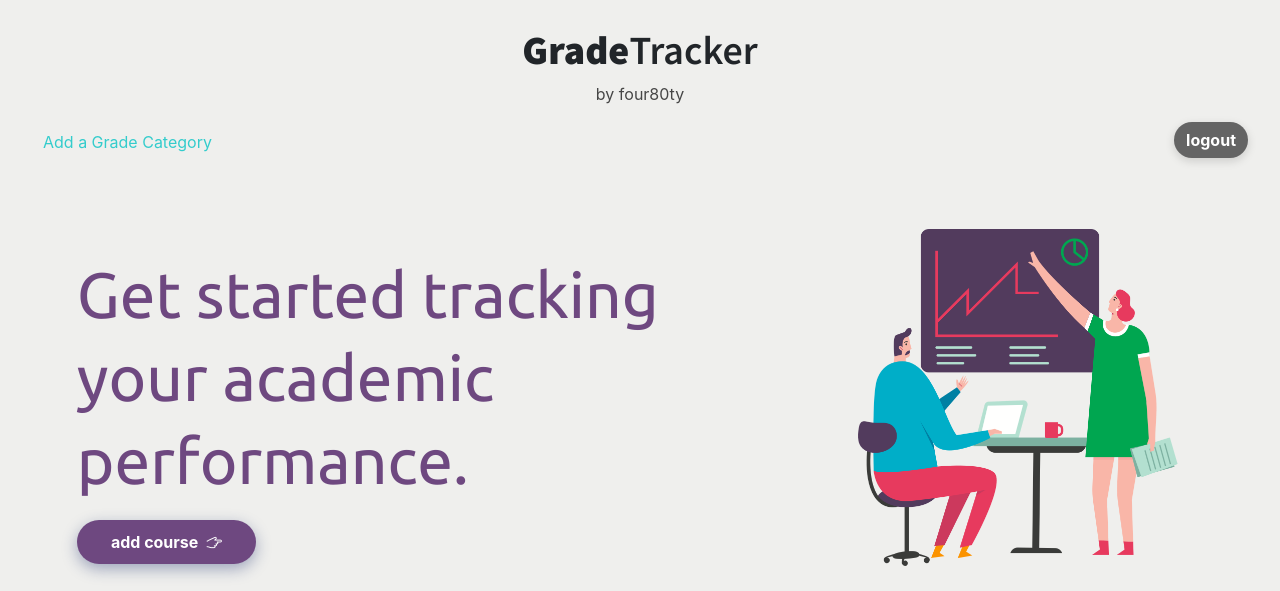
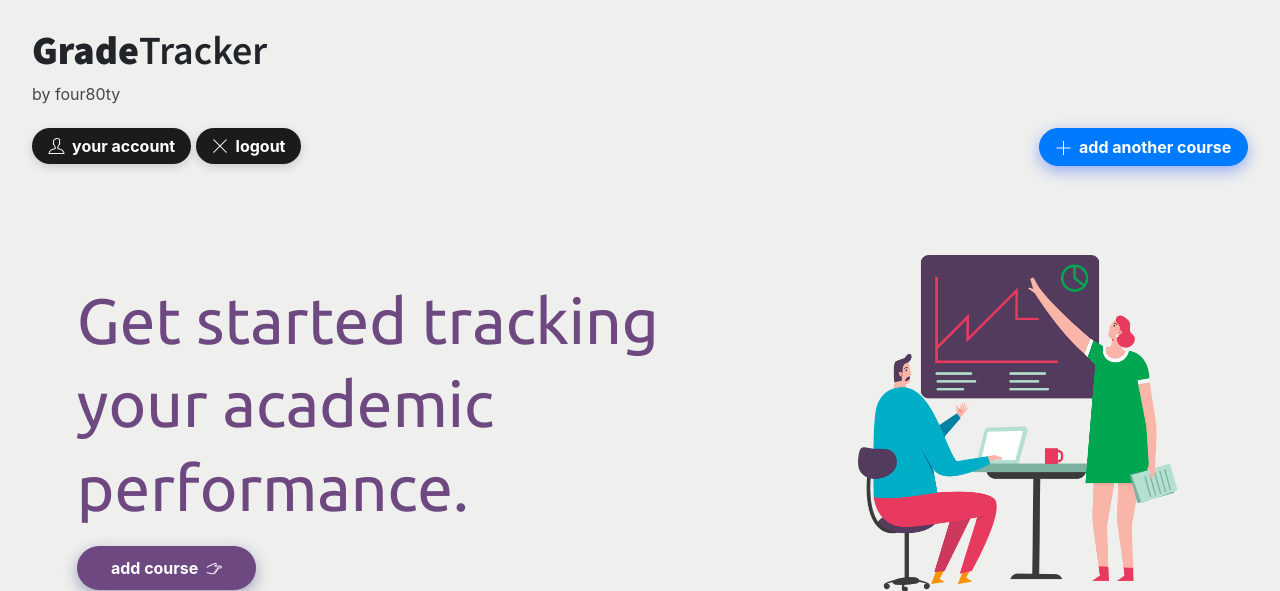
Before and after one commit to rahatmaini/Gradetrackr, a Django app: page / in a window 1280 px wide. Shown: the top 591 px of the page. Run offline with Django 3.2, Linux system fonts and the light colour scheme; a user stored in the database is signed in; data comes from the database, SQL or seed files in the repository; both versions use the stored data as it was after the commit; some libraries are stand-ins or nearby versions.

Commit message:
Visual tweaks

```diff
--- a/gradetracker/static/gradetracker/style.css
+++ b/gradetracker/static/gradetracker/style.css
@@ -45,7 +45,7 @@ div.horizontalgap {
 }
 
 .cardGrid {
-  max-width: 1200px;
+  max-width: auto;
   margin: 0 auto;
   display: grid;
   grid-gap: 1rem;
@@ -107,7 +107,7 @@ div.horizontalgap {
 
 #logOutButton {
 	text-decoration: none;
-	background-color:rgb(100, 100, 100);
+	background-color:rgb(27, 27, 27);
 	border-radius: 99px;
 	color: white;
 	border-style: none;
@@ -123,6 +123,7 @@ div.horizontalgap {
 	transition: all .5;
 	box-shadow: 0 5px 15px rgba(255, 32, 32, 0.2);
 }
+
 
 .logInButton {
     font-size: 16px;
--- a/gradetracker/templates/gradetracker/dashboard.html
+++ b/gradetracker/templates/gradetracker/dashboard.html
@@ -11,9 +11,8 @@
 <div class="container justify-content-center">
 
 
-<div style="padding-bottom: 2%; text-align: center;">
-  <a href="{% url 'gradetracker:add' %}" class="btn btn-primary" style="width: auto; border-radius: 99px;box-shadow: 0 5px 15px rgba(18, 73, 255, 0.4);"><b>add another course</b></a>
-  </div>
+  <!--<a href="{% url 'gradetracker:add' %}" class="btn btn-primary" style="width: auto; border-radius: 99px;box-shadow: 0 5px 15px rgba(18, 73, 255, 0.4);"><b>&nbsp;<span class="ti-plus" style="vertical-align: -1.85px;"></span>&nbsp;&nbsp;add another course&nbsp;</b></a>-->
+
 
     <!--<ul>-->
         <div class="cardGrid">
@@ -21,7 +20,7 @@
 
 
           <!--DASHBOARD OVERVIEW CARD-->
-    <div class="card" style="width: auto" id="beautifiedCard">
+    <div class="card" style="width: auto; float:left" id="beautifiedCard">
       <div class="card-body" style="padding-bottom: 1.75%;">
         <h4 class="card-title"><b>At a glance<span style="float:right; color:green">69.0 GPA</span></b></h4>
         <p class="card-text" style="color:black; text-align: left;">
@@ -46,7 +45,7 @@
                   <p class="card-text" style="color:black; text-align: center;">
 
                     <!--do not uncomment, we are not ready for this monstrosity<a href="" data-modal="#modal" class="modal__trigger" >add a grade category</a>-->
-
+                    <a class="nav-item nav-link" href="{% url 'gradetracker:gradecat' %}">Add a Grade Category (UNLINKED TO COURSE OBJ, TODO LINK IT)</a>
 
                   </p>
 
--- a/gradetracker/templates/gradetracker/template.html
+++ b/gradetracker/templates/gradetracker/template.html
@@ -10,20 +10,11 @@
 </style>
 
 <div class = "jumbotron" style="background-color: transparent; padding-top: 2%; padding-bottom: 0%; transition-duration: 1s;margin-bottom: 0;">
-    <h1 class = "display-5" align = "center" style="font-family: 'Source Sans Pro', sans-serif;"><b>Grade</b>Tracker</h1>
-    <p align = "center" style="color:#464646">by four80ty</p>
+    <h1 class = "display-5" align = "left" style="font-family: 'Source Sans Pro', sans-serif;"><b>Grade</b>Tracker</h1>
+    <p align = "left" style="color:#464646;padding-bottom: 0.5%;">by four80ty</p>
 
-    <nav class="nav">
-        <form>
+    <div style="padding-bottom: 2%;">
 
-            <div class="form-row">
-                <!--<a class="nav-item nav-link" href="{% url 'gradetracker:index' %}">Overview</a>-->
-                <!--<a class="nav-item nav-link" href="{% url 'gradetracker:add' %}">Add a Course</a>-->
-               <!-- <a class="nav-item nav-link" href="{% url 'gradetracker:dashboard' %}">Grade Dashboard</a> -->
-                <a class="nav-item nav-link" href="{% url 'gradetracker:gradecat' %}">Add a Grade Category</a>
-            </div>
-        </form>
-        <hr class="my-4">
         {% if user.is_authenticated %}
             <form method = "post" action="{% url 'account_logout' %}">
                 {% csrf_token %}
@@ -31,7 +22,14 @@
                     <input type="hidden" name="{{ redirect_field_name }}" value="{{ redirect_field_value }}"/>
                 {% endif %}
 
-                <button type="submit" class="btn btn-info" onclick="return confirm('Are you sure you want to logout?')" id="logOutButton"><b>logout</b></button>
+
+                <button type="submit" class="btn btn-info" onclick="return confirm('Are you sure you want to logout?')" id="logOutButton">&nbsp;<b><span class="ti-user" style="vertical-align: -1px;"></span>&nbsp;&nbsp;your account&nbsp;</b></button>
+
+
+                <button type="submit" class="btn btn-info" onclick="return confirm('Are you sure you want to logout?')" id="logOutButton">&nbsp;<b><span class="ti-close" style="vertical-align: -1.5px;"></span>&nbsp;&nbsp;logout&nbsp;</b></button>
+
+                <a href="{% url 'gradetracker:add' %}" class="btn btn-primary" style="width: auto; border-radius: 99px;box-shadow: 0 5px 15px rgba(18, 73, 255, 0.4);float:right"><b>&nbsp;<span class="ti-plus" style="vertical-align: -1.85px;"></span>&nbsp;&nbsp;add another course&nbsp;</b></a>
+
             </form>
         {% else %}
         <form>
@@ -40,7 +38,8 @@
             </div>
         </form>
             {% endif %}
-    </nav>
+    </div>
+
 </div>
 <div>
     {% block content %}
```
Also changed, not shown: db.sqlite3.
